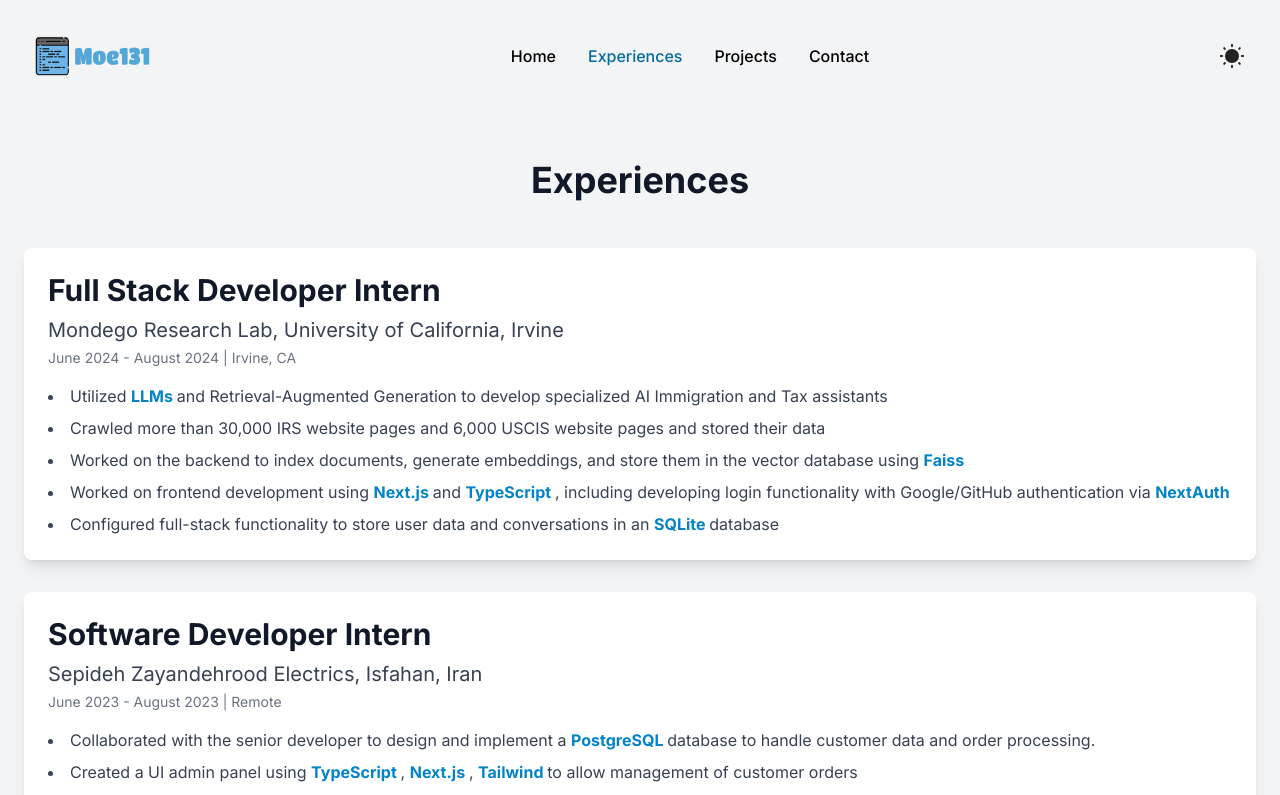
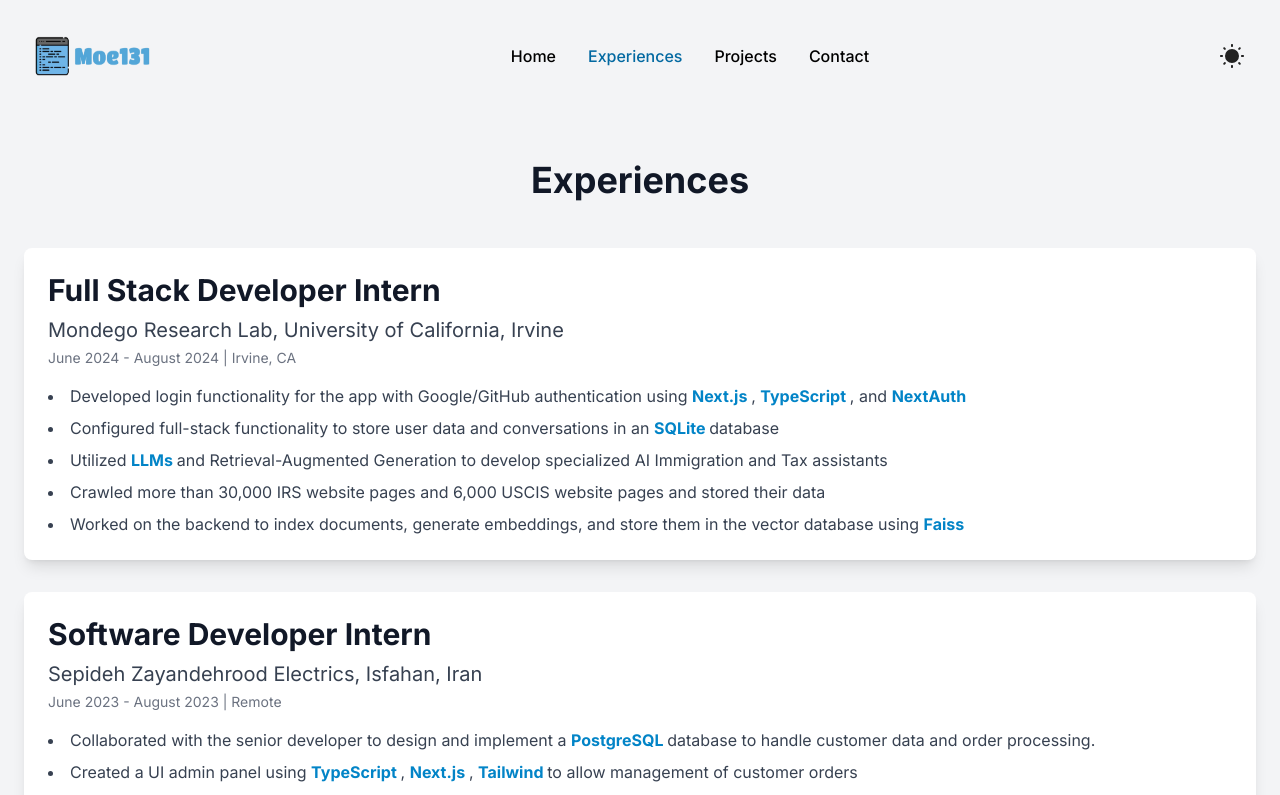
Before and after one commit to Moe131/moe131.github.io, a Next.js app: page /experiences in a window 1280 px wide. Shown: the top 795 px of the page. Built offline with nearby package versions, Linux system fonts and the light colour scheme.

Commit message:
experiences updated

```diff
--- a/src/app/experiences/page.tsx
+++ b/src/app/experiences/page.tsx
@@ -11,11 +11,11 @@ export default function Experience() {
                     location="Irvine, CA"
                     dateRange="June 2024 - August 2024"
                     responsibilities={[
+                        "Developed login functionality for the app with Google/GitHub authentication using Next.js , TypeScript , and NextAuth",
+                        "Configured full-stack functionality to store user data and conversations in an SQLite database",
                         "Utilized LLMs and Retrieval-Augmented Generation to develop specialized AI Immigration and Tax assistants",
                         "Crawled more than 30,000 IRS website pages and 6,000 USCIS website pages and stored their data",
                         "Worked on the backend to index documents, generate embeddings, and store them in the vector database using Faiss",
-                        "Worked on frontend development using Next.js and TypeScript , including developing login functionality with Google/GitHub authentication via NextAuth",
-                        "Configured full-stack functionality to store user data and conversations in an SQLite database"
                     ]}
                 />
 
--- a/src/components/Hero/page.tsx
+++ b/src/components/Hero/page.tsx
@@ -50,7 +50,7 @@ export default function Hero() {
                 on exciting opportunities. Feel free to <Link className="underline text-sky-600 dark:text-cyan-400" href="/contact">contact me</Link> for collaboration!
 
                 </p>
-                <a href="https://drive.google.com/file/d/1DHEY9ARCsvNIVPFbSEgDV3uUWZ6o5M_g/view?usp=sharing" target="_blank">
+                <a href="https://drive.google.com/file/d/1ZEqZUEt-spYrgeRoxzZwIRQfZPrzCNeP/view?usp=sharing" target="_blank">
                     <button className="mt-4 md:mt-6 px-6 py-2 bg-sky-600 text-white font-semibold rounded-lg hover:bg-blue-800 dark:bg-cyan-600 dark:hover:bg-sky-700">
                     Download Resume
                     </button>
```
